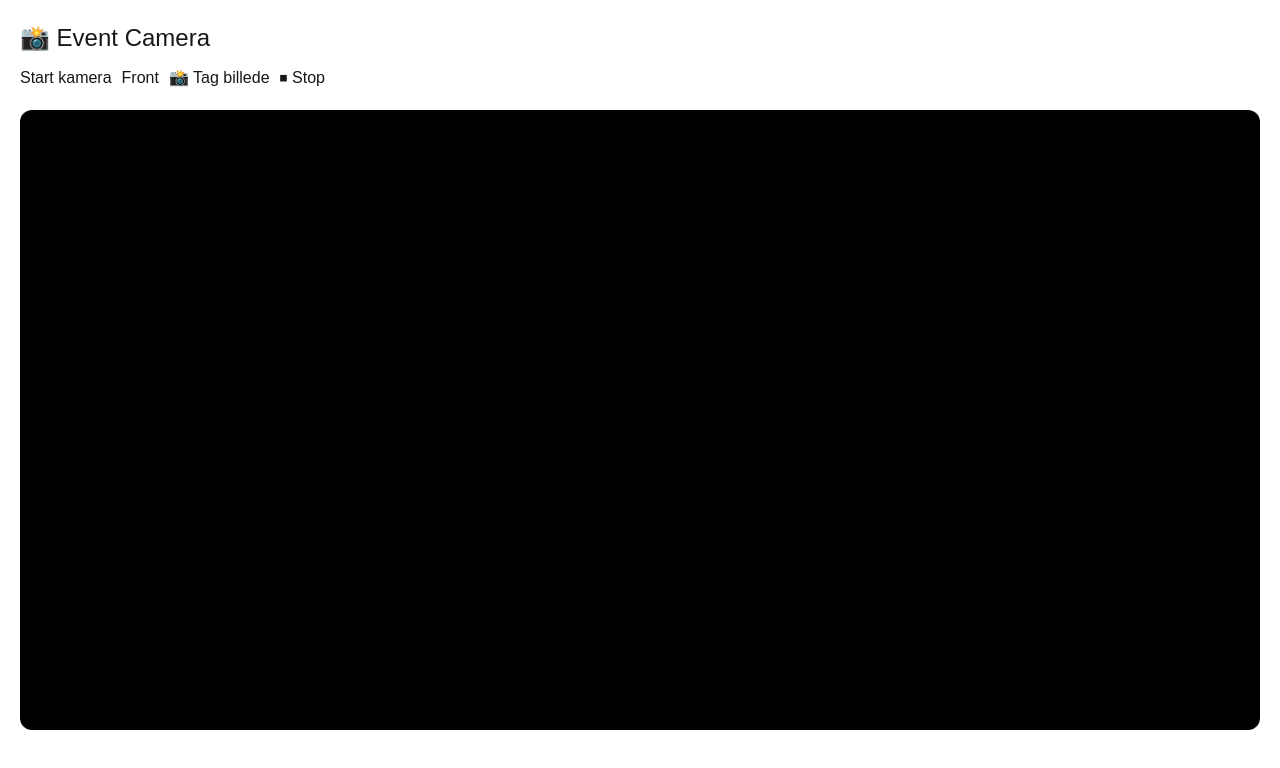
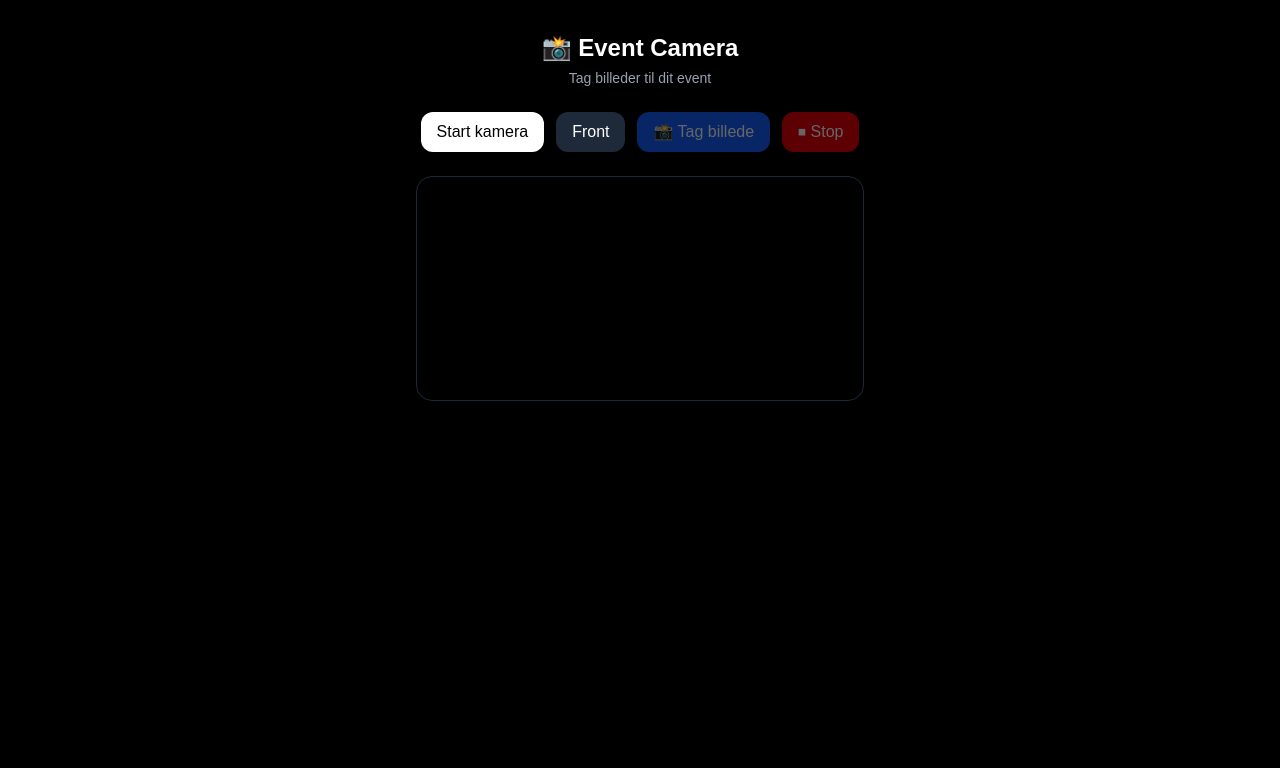
Before and after one commit to sagaarde-cloud/event-camera, a Next.js app: page /camera in a window 1280 px wide. Shown: the top 768 px of the page. Built offline with nearby package versions, Linux system fonts and the light colour scheme.

Commit message:
ui upgrade camera

```diff
--- a/app/camera/page.tsx
+++ b/app/camera/page.tsx
@@ -16,8 +16,9 @@ export default function CameraPage() {
     try {
       setError(null);
 
+      // stop old stream
       if (stream) {
-        stream.getTracks().forEach((t) => t.stop());
+        stream.getTracks().forEach((track) => track.stop());
       }
 
       const newStream = await navigator.mediaDevices.getUserMedia({
@@ -33,14 +34,15 @@ export default function CameraPage() {
       setStream(newStream);
       setFacingMode(mode);
     } catch (err: any) {
-      setError(err?.message || "Kamera fejl");
+      console.error(err);
+      setError(err?.message || "Kunne ikke starte kamera");
     }
   }
 
   // ⏹ STOP CAMERA
   function stopCamera() {
     if (stream) {
-      stream.getTracks().forEach((t) => t.stop());
+      stream.getTracks().forEach((track) => track.stop());
       setStream(null);
     }
   }
@@ -64,83 +66,110 @@ export default function CameraPage() {
     setPhoto(image);
   }
 
-  // 📤 UPLOAD (placeholder nu)
+  // 📤 UPLOAD (placeholder)
   async function uploadPhoto() {
     if (!photo) return;
 
-    console.log("Uploading to event...", photo);
-
-    alert("📤 Upload klar (placeholder) - vi bygger backend næste step!");
+    alert("📤 Upload klar (backend kommer næste step)");
   }
 
   return (
-    <main style={{ padding: 20, fontFamily: "sans-serif" }}>
-      <h1 style={{ fontSize: 24 }}>📸 Event Camera</h1>
+    <main className="min-h-screen bg-black text-white flex flex-col items-center p-4">
 
-      {/* Buttons */}
-      <div style={{ display: "flex", gap: 10, marginTop: 10 }}>
-        <button onClick={() => startCamera("environment")}>
+      {/* HEADER */}
+      <h1 className="text-2xl font-bold mt-4">
+        📸 Event Camera
+      </h1>
+
+      <p className="text-gray-400 text-sm mt-1">
+        Tag billeder til dit event
+      </p>
+
+      {/* BUTTONS */}
+      <div className="flex flex-wrap gap-3 mt-6 justify-center">
+
+        <button
+          onClick={() => startCamera("environment")}
+          className="px-4 py-2 bg-white text-black rounded-xl font-medium"
+        >
           Start kamera
         </button>
 
-        <button onClick={() => startCamera("user")}>
+        <button
+          onClick={() => startCamera("user")}
+          className="px-4 py-2 bg-gray-800 rounded-xl"
+        >
           Front
         </button>
 
-        <button onClick={takePhoto} disabled={!stream}>
+        <button
+          onClick={takePhoto}
+          disabled={!stream}
+          className="px-4 py-2 bg-blue-600 rounded-xl disabled:opacity-40"
+        >
           📸 Tag billede
         </button>
 
-        <button onClick={stopCamera} disabled={!stream}>
+        <button
+          onClick={stopCamera}
+          disabled={!stream}
+          className="px-4 py-2 bg-red-600 rounded-xl disabled:opacity-40"
+        >
           ⏹ Stop
         </button>
       </div>
 
-      {/* Video */}
-      <div style={{ marginTop: 20 }}>
+      {/* CAMERA */}
+      <div className="mt-6 w-full max-w-md rounded-2xl overflow-hidden border border-gray-800 bg-black">
         <video
           ref={videoRef}
           autoPlay
           playsInline
           muted
-          style={{
-            width: "100%",
-            borderRadius: 12,
-            background: "#000",
-          }}
+          className="w-full"
         />
       </div>
 
-      {/* Hidden canvas */}
-      <canvas ref={canvasRef} style={{ display: "none" }} />
+      {/* HIDDEN CANVAS */}
+      <canvas ref={canvasRef} className="hidden" />
 
-      {/* Photo preview */}
+      {/* PHOTO PREVIEW */}
       {photo && (
-        <div style={{ marginTop: 20 }}>
-          <h3>📷 Preview</h3>
+        <div className="mt-6 w-full max-w-md bg-gray-900 rounded-2xl p-3">
+
+          <p className="text-sm text-gray-400 mb-2">
+            Preview
+          </p>
+
           <img
             src={photo}
-            style={{
-              width: "100%",
-              borderRadius: 12,
-            }}
+            className="rounded-xl w-full"
           />
 
-          <div style={{ display: "flex", gap: 10, marginTop: 10 }}>
-            <button onClick={uploadPhoto}>
-              📤 Upload til event
+          <div className="flex gap-3 mt-3">
+
+            <button
+              onClick={uploadPhoto}
+              className="flex-1 bg-green-600 py-2 rounded-xl"
+            >
+              Upload
             </button>
 
-            <button onClick={() => setPhoto(null)}>
-              🗑 Slet
+            <button
+              onClick={() => setPhoto(null)}
+              className="flex-1 bg-gray-700 py-2 rounded-xl"
+            >
+              Slet
             </button>
           </div>
         </div>
       )}
 
-      {/* Error */}
+      {/* ERROR */}
       {error && (
-        <p style={{ color: "red" }}>❌ {error}</p>
+        <p className="text-red-500 mt-4 text-sm">
+          ❌ {error}
+        </p>
       )}
     </main>
   );
```
